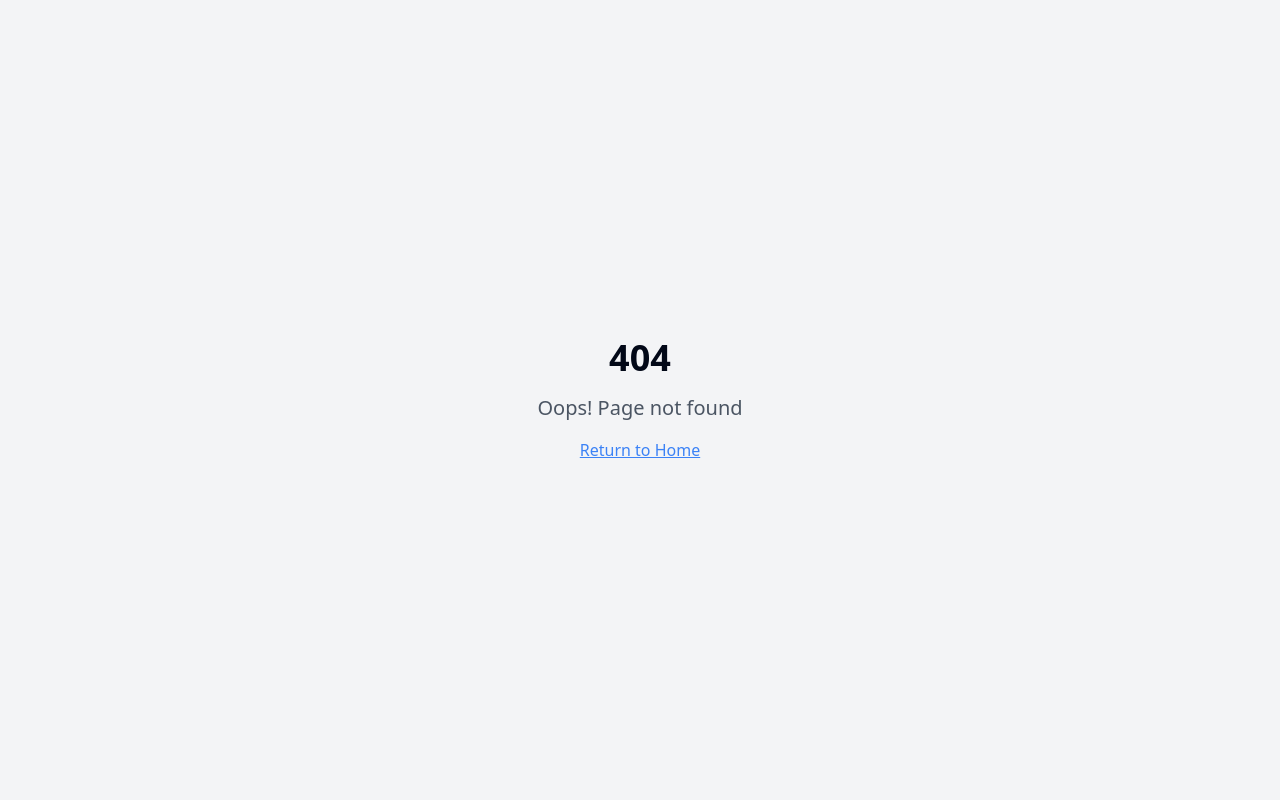
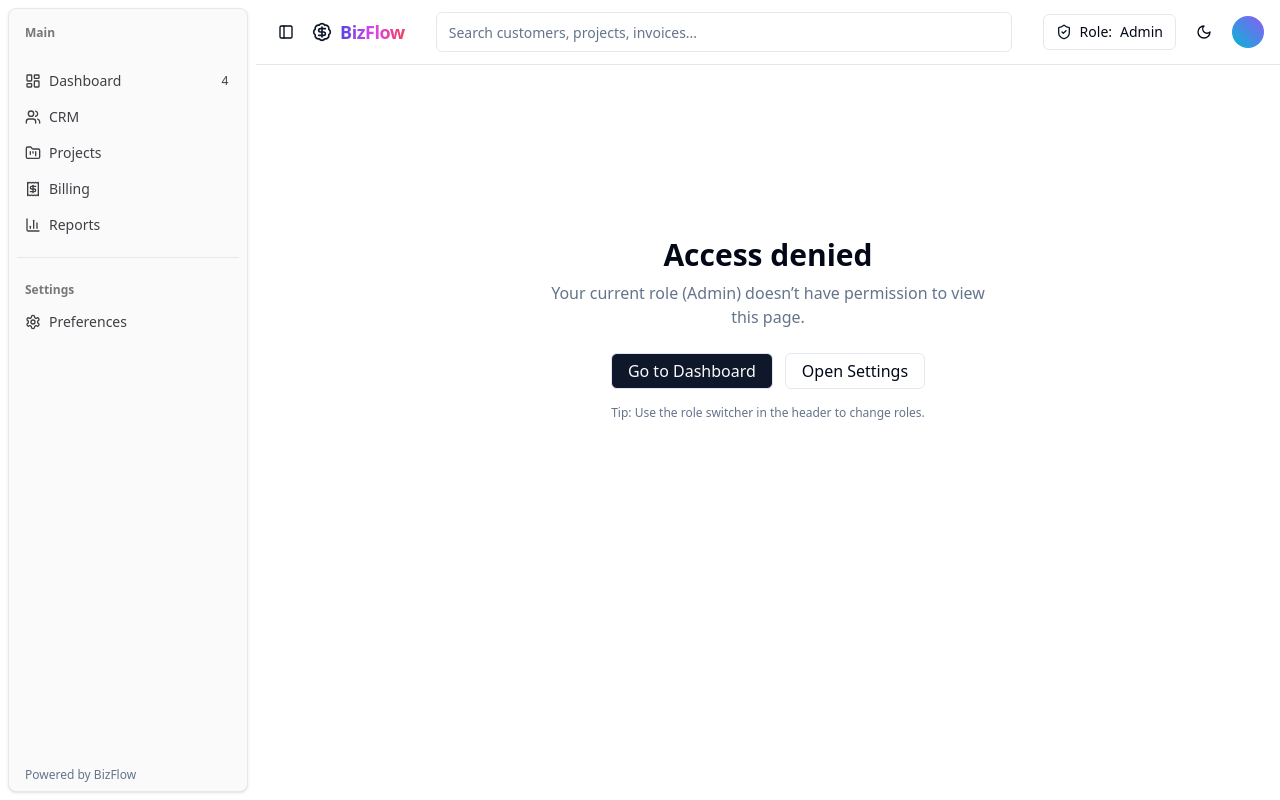
Before and after one commit to Sauravambuskar/BIZFlow-AI-Based-PMP-Software-, a React (Vite) app: page /no-access in a window 1280 px wide. Before the commit this address had no page. Built offline with nearby package versions, Linux system fonts and the light colour scheme.

Commit message:
[dyad] Role-based route guard with Access Denied page added and applied to key routes - wrote 5 file(s)

```diff
--- a/src/App.tsx
+++ b/src/App.tsx
@@ -11,6 +11,8 @@ import Reports from "@/pages/Reports";
 import Settings from "@/pages/Settings";
 import NotFound from "@/pages/NotFound";
 import { RoleProvider } from "@/context/role-context";
+import ProtectedRoute from "@/components/routing/ProtectedRoute";
+import AccessDenied from "@/pages/AccessDenied";
 
 function App() {
   return (
@@ -19,11 +21,50 @@ function App() {
       <RoleProvider>
         <Routes>
           <Route path="/" element={<Index />} />
-          <Route path="/crm" element={<Crm />} />
-          <Route path="/projects" element={<Projects />} />
-          <Route path="/billing" element={<Billing />} />
-          <Route path="/reports" element={<Reports />} />
-          <Route path="/settings" element={<Settings />} />
+          <Route
+            path="/crm"
+            element={
+              <ProtectedRoute allowed={["Admin", "Manager"]}>
+                <Crm />
+              </ProtectedRoute>
+            }
+          />
+          <Route
+            path="/projects"
+            element={
+              <ProtectedRoute allowed={["Admin", "Manager", "Team Member", "Client"]}>
+                <Projects />
+              </ProtectedRoute>
+            }
+          />
+          <Route
+            path="/billing"
+            element={
+              <ProtectedRoute allowed={["Admin", "Accountant", "Manager", "Client"]}>
+                <Billing />
+              </ProtectedRoute>
+            }
+          />
+          <Route
+            path="/reports"
+            element={
+              <ProtectedRoute allowed={["Admin", "Manager", "Accountant"]}>
+                <Reports />
+              </ProtectedRoute>
+            }
+          />
+          <Route
+            path="/settings"
+            element={
+              <ProtectedRoute allowed={["Admin", "Manager"]}>
+                <Settings />
+              </ProtectedRoute>
+            }
+          />
+
+          {/* Optional direct route for the AccessDenied page */}
+          <Route path="/no-access" element={<AccessDenied />} />
+
           <Route path="*" element={<NotFound />} />
         </Routes>
       </RoleProvider>
--- /dev/null
+++ b/src/components/routing/ProtectedRoute.tsx
@@ -0,0 +1,18 @@
+"use client";
+
+import React from "react";
+import AccessDenied from "@/pages/AccessDenied";
+import { useRole, type Role } from "@/context/role-context";
+
+type ProtectedRouteProps = {
+  allowed: Role[];
+  children: React.ReactNode;
+};
+
+const ProtectedRoute: React.FC<ProtectedRouteProps> = ({ allowed, children }) => {
+  const { role } = useRole();
+  if (allowed.includes(role)) return <>{children}</>;
+  return <AccessDenied />;
+};
+
+export default ProtectedRoute;
--- /dev/null
+++ b/src/pages/AccessDenied.tsx
@@ -0,0 +1,42 @@
+"use client";
+
+import React from "react";
+import AppLayout from "@/components/layout/AppLayout";
+import { useRole } from "@/context/role-context";
+import { Link } from "react-router-dom";
+
+const AccessDenied: React.FC = () => {
+  const { role } = useRole();
+
+  return (
+    <AppLayout>
+      <div className="min-h-[60vh] flex items-center justify-center">
+        <div className="text-center max-w-md">
+          <h1 className="text-3xl font-semibold mb-2">Access denied</h1>
+          <p className="text-muted-foreground mb-6">
+            Your current role (<span className="font-medium">{role}</span>) doesn’t have permission to view this page.
+          </p>
+          <div className="flex items-center justify-center gap-3">
+            <Link
+              to="/"
+              className="inline-flex items-center justify-center rounded-md border bg-primary text-primary-foreground hover:bg-primary/90 h-9 px-4"
+            >
+              Go to Dashboard
+            </Link>
+            <Link
+              to="/settings"
+              className="inline-flex items-center justify-center rounded-md border bg-background hover:bg-accent h-9 px-4"
+            >
+              Open Settings
+            </Link>
+          </div>
+          <p className="text-xs text-muted-foreground mt-4">
+            Tip: Use the role switcher in the header to change roles.
+          </p>
+        </div>
+      </div>
+    </AppLayout>
+  );
+};
+
+export default AccessDenied;
```
